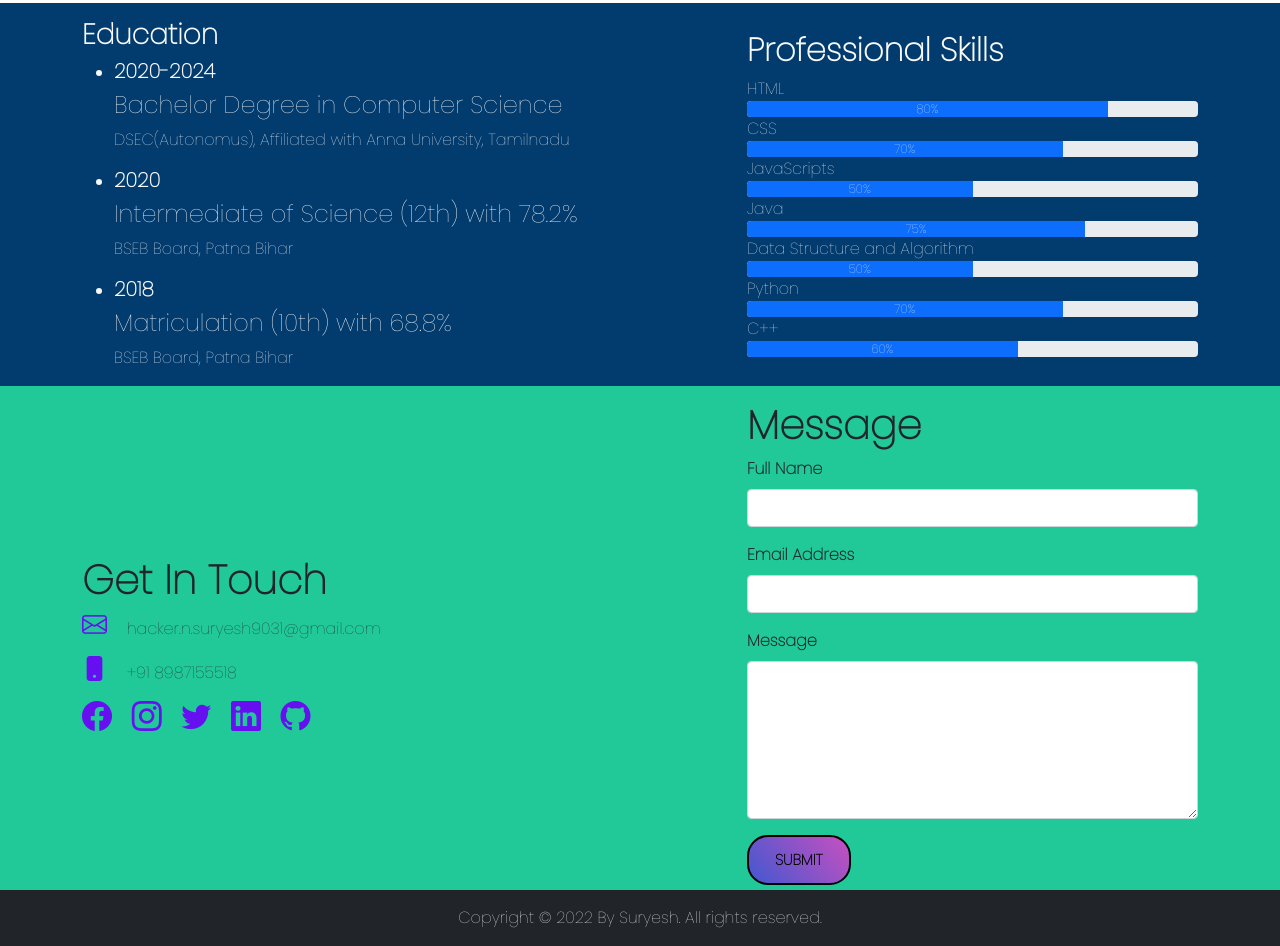
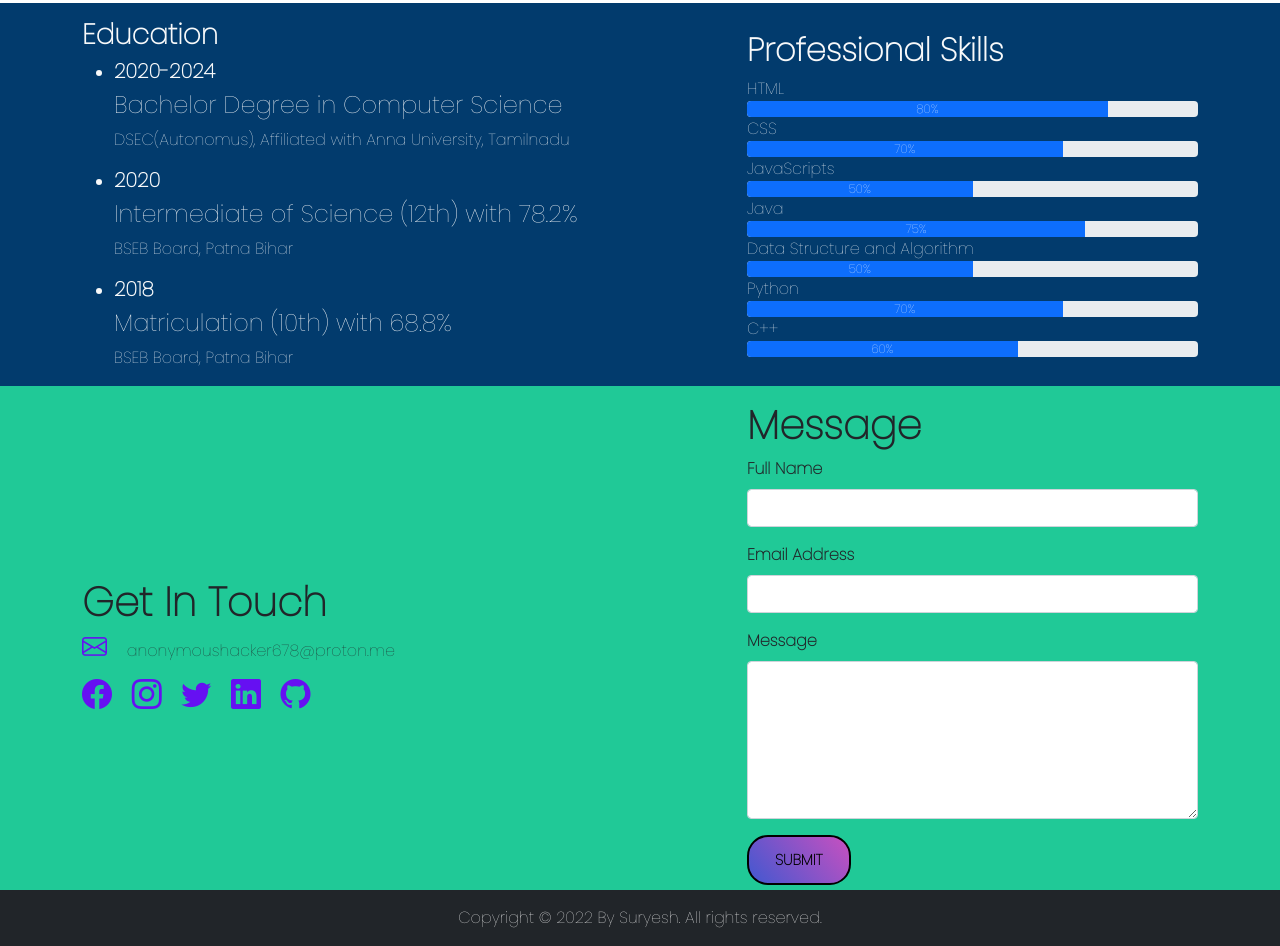
Before and after one commit to Suryesh/portfolio, a plain HTML site: page index.html in a window 1280 px wide. Shown: the part 1524-2470 px from the top of the page. Drawn offline with nearby package versions, Linux system fonts and the light colour scheme.

Commit message:
Update index.html

```diff
--- a/index.html
+++ b/index.html
@@ -166,8 +166,7 @@
                 <div class="col-lg-7 mb-4 mb-lg-0">
                     <div class="contact-left">
                         <h1 class="title"><b>Get In Touch</b></h1>
-                        <p><i class="bi bi-envelope"></i> hacker.n.suryesh9031@gmail.com</p>
-                        <p><i class="bi bi-phone-fill"></i> +91 8987155518</p>
+                        <p><i class="bi bi-envelope"></i> anonymoushacker678@proton.me </p>
                         <div class="social-icons">
                             <a href="https://www.facebook.com/profile.php?id=100011135867959"><i
                                     class="bi bi-facebook"></i></a>
```
